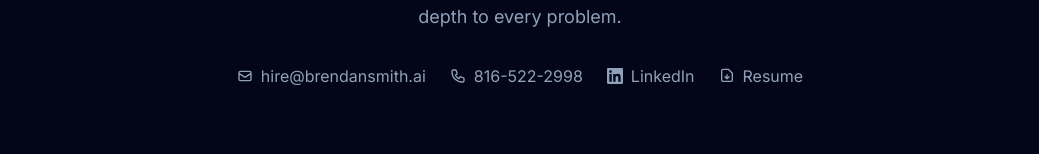
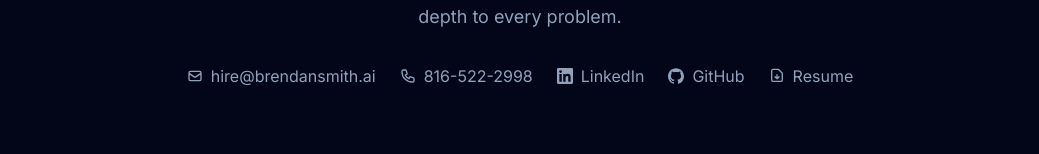
Before and after one commit to brendancsmith/portfolio, a Next.js app: page / in a window 1280 px wide. Shown: the part 627-781 px from the top of the page, without its empty margins (120-1159 px from the left). Built offline with nearby package versions, Linux system fonts and the light colour scheme.

Commit message:
Add GitHub profile link to Hero and Contact sections

```diff
--- a/components/sections/Contact.tsx
+++ b/components/sections/Contact.tsx
@@ -33,6 +33,17 @@ export default function Contact() {
               </svg>
               LinkedIn
             </a>
+            <a
+              href={personal.github}
+              target="_blank"
+              rel="noopener noreferrer"
+              className="inline-flex items-center gap-2 rounded-full border border-slate-600 px-6 py-3 text-sm font-medium text-slate-300 transition-colors hover:border-blue-400 hover:text-blue-400"
+            >
+              <svg className="h-4 w-4" fill="currentColor" viewBox="0 0 24 24">
+                <path d="M12 .297c-6.63 0-12 5.373-12 12 0 5.303 3.438 9.8 8.205 11.385.6.113.82-.258.82-.577 0-.285-.01-1.04-.015-2.04-3.338.724-4.042-1.61-4.042-1.61C4.422 18.07 3.633 17.7 3.633 17.7c-1.087-.744.084-.729.084-.729 1.205.084 1.838 1.236 1.838 1.236 1.07 1.835 2.809 1.305 3.495.998.108-.776.417-1.305.76-1.605-2.665-.3-5.466-1.332-5.466-5.93 0-1.31.465-2.38 1.235-3.22-.135-.303-.54-1.523.105-3.176 0 0 1.005-.322 3.3 1.23.96-.267 1.98-.399 3-.405 1.02.006 2.04.138 3 .405 2.28-1.552 3.285-1.23 3.285-1.23.645 1.653.24 2.873.12 3.176.765.84 1.23 1.91 1.23 3.22 0 4.61-2.805 5.625-5.475 5.92.42.36.81 1.096.81 2.22 0 1.606-.015 2.896-.015 3.286 0 .315.21.69.825.57C20.565 22.092 24 17.592 24 12.297c0-6.627-5.373-12-12-12" />
+              </svg>
+              GitHub
+            </a>
           </div>
         </FadeInOnScroll>
       </div>
--- a/components/sections/Hero.tsx
+++ b/components/sections/Hero.tsx
@@ -60,6 +60,11 @@ export default function Hero() {
           icon="linkedin"
         />
         <ExternalLink
+          href={personal.github}
+          label="GitHub"
+          icon="github"
+        />
+        <ExternalLink
           href="/resume.pdf"
           label="Resume"
           icon="resume"
--- a/components/ui/ExternalLink.tsx
+++ b/components/ui/ExternalLink.tsx
@@ -1,7 +1,7 @@
 interface ExternalLinkProps {
   href: string;
   label: string;
-  icon: "email" | "phone" | "linkedin" | "resume";
+  icon: "email" | "phone" | "linkedin" | "github" | "resume";
 }
 
 const icons: Record<ExternalLinkProps["icon"], React.ReactNode> = {
@@ -20,6 +20,11 @@ const icons: Record<ExternalLinkProps["icon"], React.ReactNode> = {
       <path d="M20.447 20.452h-3.554v-5.569c0-1.328-.027-3.037-1.852-3.037-1.853 0-2.136 1.445-2.136 2.939v5.667H9.351V9h3.414v1.561h.046c.477-.9 1.637-1.85 3.37-1.85 3.601 0 4.267 2.37 4.267 5.455v6.286zM5.337 7.433a2.062 2.062 0 01-2.063-2.065 2.064 2.064 0 112.063 2.065zm1.782 13.019H3.555V9h3.564v11.452zM22.225 0H1.771C.792 0 0 .774 0 1.729v20.542C0 23.227.792 24 1.771 24h20.451C23.2 24 24 23.227 24 22.271V1.729C24 .774 23.2 0 22.222 0h.003z" />
     </svg>
   ),
+  github: (
+    <svg className="h-4 w-4" fill="currentColor" viewBox="0 0 24 24">
+      <path d="M12 .297c-6.63 0-12 5.373-12 12 0 5.303 3.438 9.8 8.205 11.385.6.113.82-.258.82-.577 0-.285-.01-1.04-.015-2.04-3.338.724-4.042-1.61-4.042-1.61C4.422 18.07 3.633 17.7 3.633 17.7c-1.087-.744.084-.729.084-.729 1.205.084 1.838 1.236 1.838 1.236 1.07 1.835 2.809 1.305 3.495.998.108-.776.417-1.305.76-1.605-2.665-.3-5.466-1.332-5.466-5.93 0-1.31.465-2.38 1.235-3.22-.135-.303-.54-1.523.105-3.176 0 0 1.005-.322 3.3 1.23.96-.267 1.98-.399 3-.405 1.02.006 2.04.138 3 .405 2.28-1.552 3.285-1.23 3.285-1.23.645 1.653.24 2.873.12 3.176.765.84 1.23 1.91 1.23 3.22 0 4.61-2.805 5.625-5.475 5.92.42.36.81 1.096.81 2.22 0 1.606-.015 2.896-.015 3.286 0 .315.21.69.825.57C20.565 22.092 24 17.592 24 12.297c0-6.627-5.373-12-12-12" />
+    </svg>
+  ),
   resume: (
     <svg className="h-4 w-4" fill="none" viewBox="0 0 24 24" stroke="currentColor" strokeWidth={2}>
       <path strokeLinecap="round" strokeLinejoin="round" d="M12 10v6m0 0l-3-3m3 3l3-3M6 20h12a2 2 0 002-2V8l-6-6H6a2 2 0 00-2 2v14a2 2 0 002 2z" />
@@ -31,8 +36,8 @@ export default function ExternalLink({ href, label, icon }: ExternalLinkProps) {
   return (
     <a
       href={href}
-      target={icon === "linkedin" || icon === "resume" ? "_blank" : undefined}
-      rel={icon === "linkedin" || icon === "resume" ? "noopener noreferrer" : undefined}
+      target={icon === "linkedin" || icon === "github" || icon === "resume" ? "_blank" : undefined}
+      rel={icon === "linkedin" || icon === "github" || icon === "resume" ? "noopener noreferrer" : undefined}
       className="inline-flex items-center gap-2 text-slate-400 transition-colors hover:text-blue-400"
     >
       {icons[icon]}
--- a/data/personal.ts
+++ b/data/personal.ts
@@ -4,6 +4,7 @@ export const personal = {
   phone: "816-522-2998",
   email: "hire@brendansmith.ai",
   linkedin: "https://linkedin.com/in/b-c-s",
+  github: "https://github.com/brendancsmith/",
   intro:
     "Data scientist and engineer at the intersection of machine learning, cloud infrastructure, and scalable data systems. From core platform engineering at AWS and Azure to lead data science at Best Egg, I bring full-stack technical depth to every problem.",
 };
```
